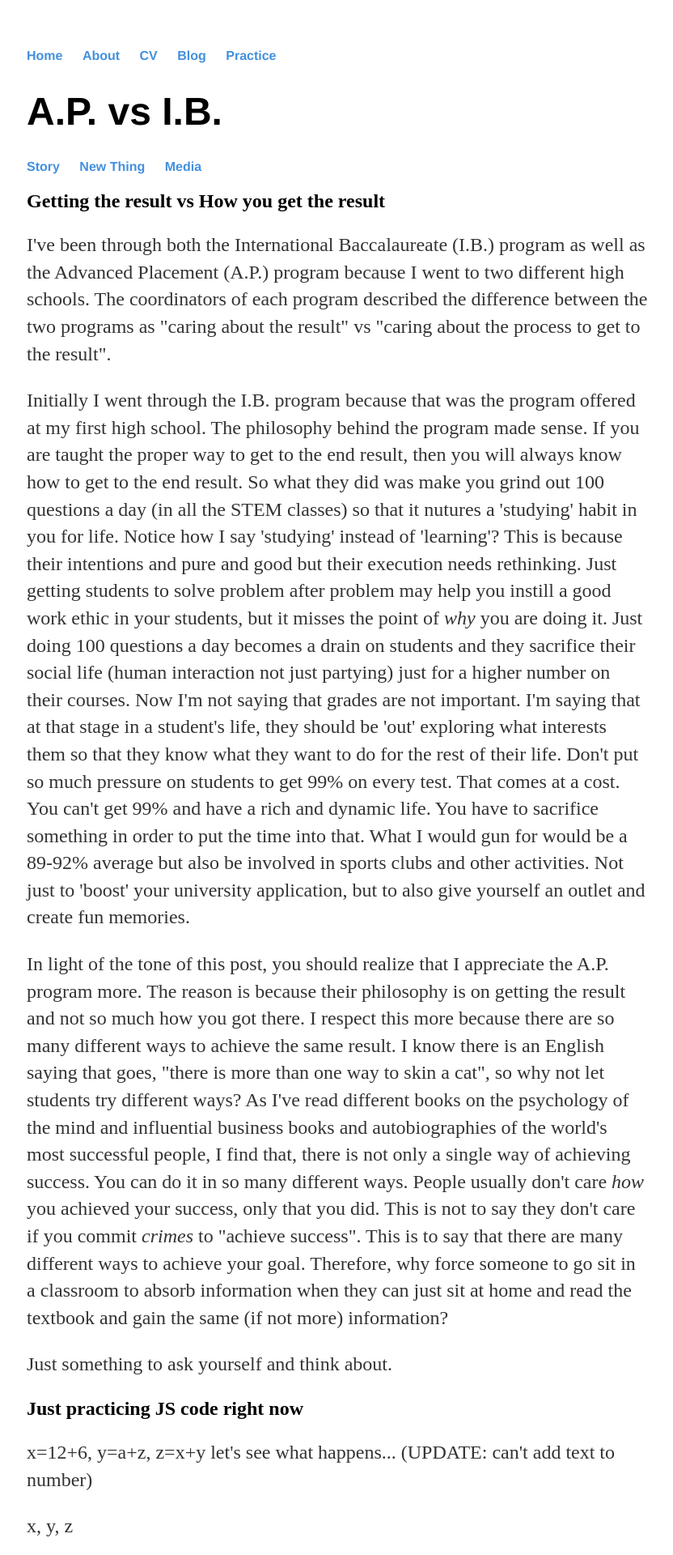
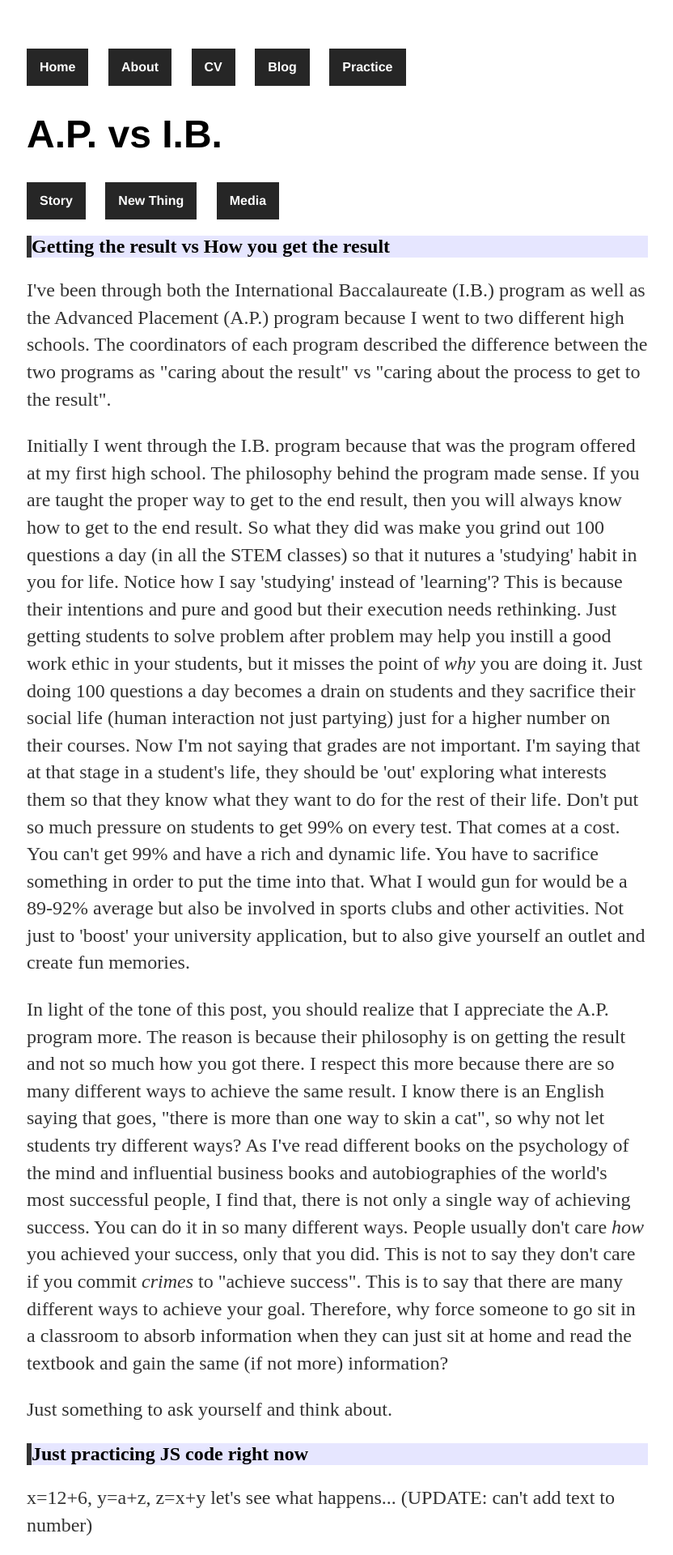
Before and after one commit to Illcarious/Illcarious.github.io, a Jekyll site: the page _posts/2019-09-21-Method-vs-Result.html, which Jekyll copies as it is, in a window 1280 px wide. Shown: the top 1920 px of the page at 81% size, without its empty margins (223-1055 px from the left). Built offline with Jekyll 4.4.1, drawn with Linux system fonts in a browser that asks for light colours.

Commit message:
Update 2019-09-21-Method-vs-Result.html

```diff
--- a/_posts/2019-09-21-Method-vs-Result.html
+++ b/_posts/2019-09-21-Method-vs-Result.html
@@ -3,6 +3,46 @@
   <head>
     <title>{{ page.title }}</title>
     <link rel="stylesheet" type="text/css" href="/css/main.css">
+    <style>
+      h2 {
+          border-left: 6px solid #333;
+          background-color: #e6e6ff;
+      }
+      li a, .dropbtn {
+          display: inline-block;
+          color: white;
+          text-align: center;
+          padding: 14px 16px;
+          text-decoration: none;
+        background-color: #262626;
+      }
+      li a:hover:not(.active) {
+          background-color: #006680;
+      }
+      li.dropdown {
+          display: inline-block;
+      }
+      .dropdown-content {
+          overflow-y: auto;
+          display: none;
+          position: absolute;
+          background-color: #f9f9f9;
+          min-width: 160px;
+          box-shadow: 0px 8px 16px 0px rgba(0,0,0,0.2);
+          z-index: 1;
+      }
+      .dropdown-content a {
+          color: #99ffff;
+          padding: 12px 16px;
+          text-decoration: none;
+          display: block;
+          text-align: left;
+      }
+      .dropdown-content a:hover {background-color: grey;}
+      .dropdown:hover .dropdown-content {
+          display: block;
+      }
+    </style>
   </head>
   <body>
     <nav>
@@ -11,7 +51,13 @@
         <li><a href="/about">About</a></li>
         <li><a href="/cv">CV</a></li>
         <li><a href="/blog">Blog</a></li>
-        <li><a href="/practice">Practice</a></li>
+        <li class="dropdown">
+          <a href="/practice" class="dropbtn">Practice</a>
+          <div class="dropdown-content">
+            {% for post in site.posts %}
+            <a href="{{ post.url }}" title="{{ post.title }}">{{ post.title }}</a>
+            {% endfor %}
+          </div></li>
       </ul>
     </nav>
     <h1>A.P. vs I.B.</h1>
```
